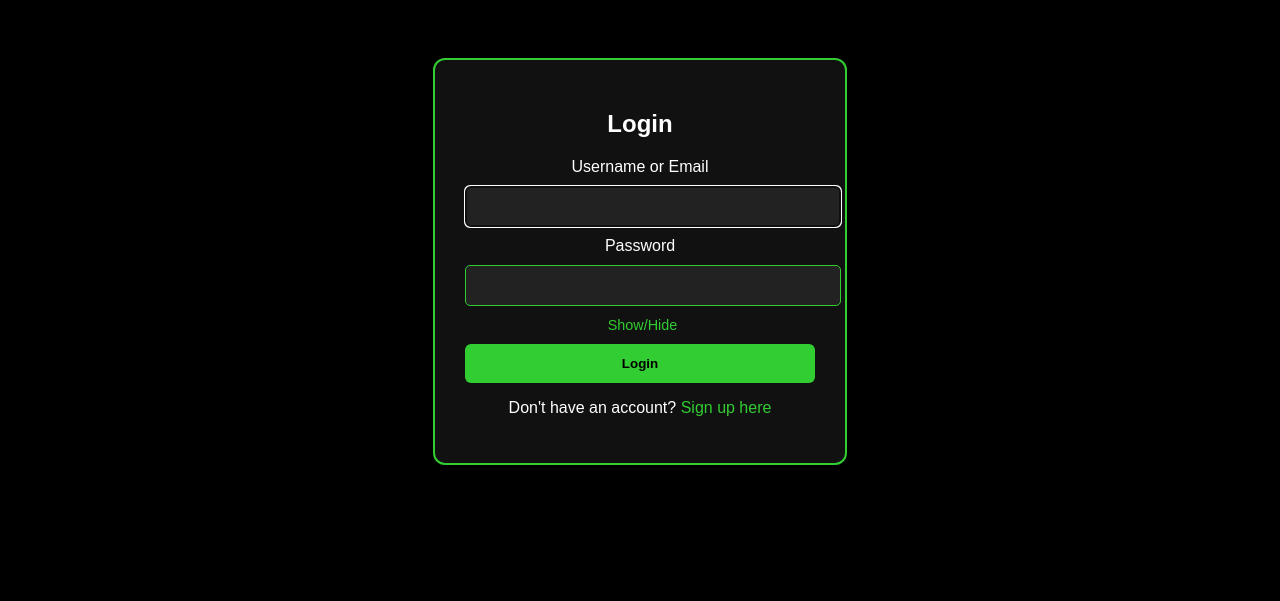
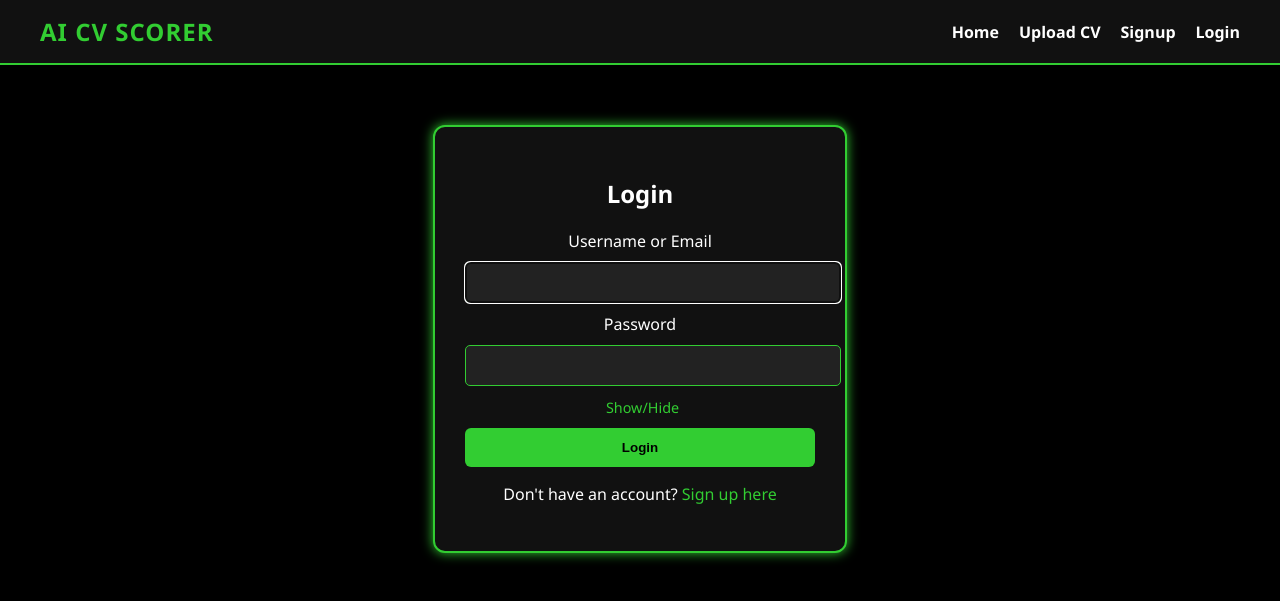
Before and after one commit to Newton-Atika/cvscore, a Django app: page /login/ in a window 1280 px wide. Shown: the top 601 px of the page. Run offline with Django 5.2, Linux system fonts and the light colour scheme.

Commit message:
Update login.html

```diff
--- a/home/templates/home/login.html
+++ b/home/templates/home/login.html
@@ -7,10 +7,45 @@
     body {
       background-color: #000;
       color: #fff;
-      font-family: Arial, sans-serif;
+      font-family: 'Segoe UI', Arial, sans-serif;
       text-align: center;
-      padding: 50px;
+      margin: 0;
+      padding: 0;
     }
+
+    /* Navigation */
+    nav {
+      background: #111;
+      padding: 15px 40px;
+      display: flex;
+      justify-content: space-between;
+      align-items: center;
+      border-bottom: 2px solid limegreen;
+    }
+    nav .logo {
+      color: limegreen;
+      font-size: 1.5rem;
+      font-weight: bold;
+      text-transform: uppercase;
+      letter-spacing: 1px;
+    }
+    nav ul {
+      list-style: none;
+      display: flex;
+      gap: 20px;
+      margin: 0;
+      padding: 0;
+    }
+    nav ul li a {
+      color: #fff;
+      text-decoration: none;
+      font-weight: bold;
+    }
+    nav ul li a:hover {
+      color: limegreen;
+    }
+
+    /* Login container */
     .auth-container {
       background-color: #111;
       border: 2px solid limegreen;
@@ -18,7 +53,10 @@
       border-radius: 12px;
       display: inline-block;
       width: 350px;
+      margin-top: 60px;
+      box-shadow: 0 0 12px limegreen;
     }
+
     input {
       width: 100%;
       padding: 12px;
@@ -28,6 +66,7 @@
       background: #222;
       color: #fff;
     }
+
     button {
       padding: 12px 25px;
       background: limegreen;
@@ -38,13 +77,17 @@
       cursor: pointer;
       margin-top: 10px;
       width: 100%;
+      transition: all 0.3s ease-in-out;
     }
     button:hover {
       background: #fff;
       color: limegreen;
       border: 2px solid limegreen;
     }
+
     a { color: limegreen; text-decoration: none; }
+    a:hover { color: #fff; }
+
     .toggle-password {
       font-size: 0.9em;
       cursor: pointer;
@@ -54,6 +97,19 @@
   </style>
 </head>
 <body>
+
+  <!-- Navigation -->
+  <nav>
+    <div class="logo">AI CV Scorer</div>
+    <ul>
+      <li><a href="{% url 'home' %}">Home</a></li>
+      <li><a href="{% url 'upload_document' %}">Upload CV</a></li>
+      <li><a href="{% url 'signup' %}">Signup</a></li>
+      <li><a href="{% url 'login' %}">Login</a></li>
+    </ul>
+  </nav>
+
+  <!-- Login form -->
   <div class="auth-container">
     <h2>Login</h2>
     <form method="post">
@@ -79,7 +135,9 @@
   <script>
     function togglePassword(fieldId){
       const field = document.getElementById(fieldId);
-      field.type = field.type === 'password' ? 'text' : 'password';
+      if (field) {
+        field.type = field.type === 'password' ? 'text' : 'password';
+      }
     }
   </script>
 </body>
```
